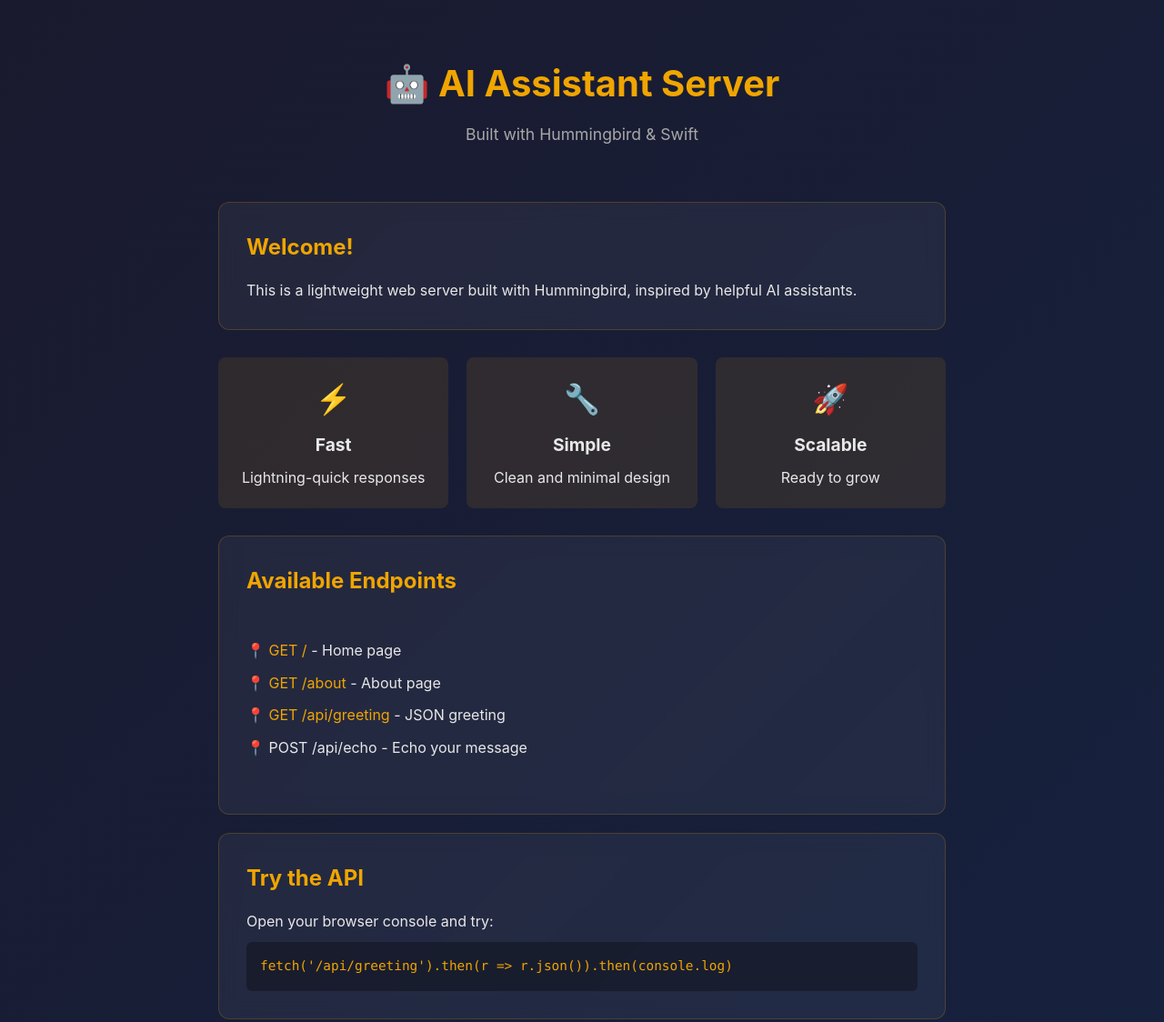
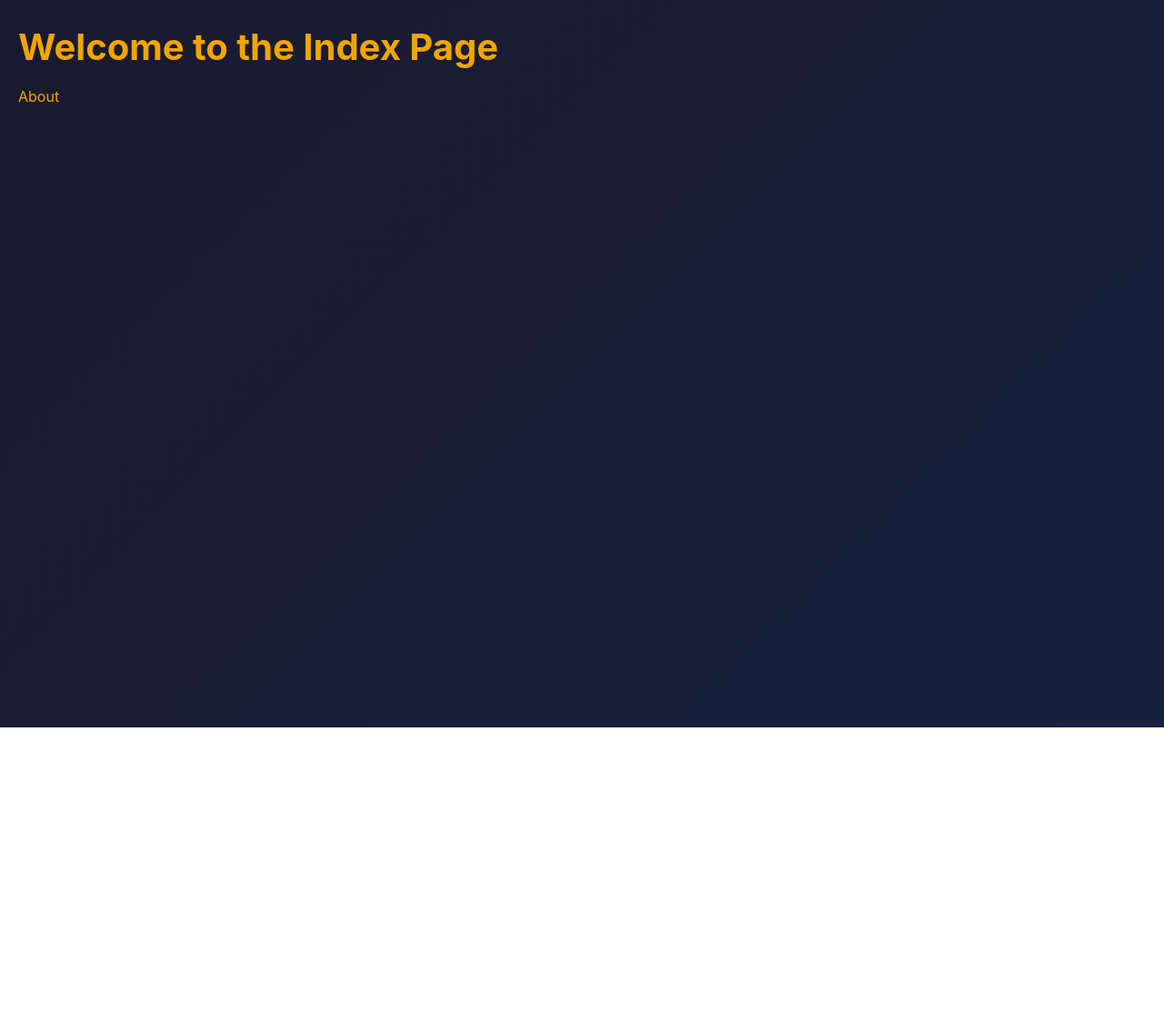
Before and after one commit to MysticAlyleid17/crispy-octo-waddle, a plain HTML site: page index.html in a window 1280 px wide. Shown: the whole page at 91% size. After the commit the page ends 800 px from the top, so only its background shows below. Drawn offline with Linux system fonts and the light colour scheme.

Commit message:
Fix: use relative paths for stylesheet and site links (GitHub Pages)

```diff
--- a/index.html
+++ b/index.html
@@ -3,54 +3,13 @@
 <head>
     <meta charset="UTF-8">
     <meta name="viewport" content="width=device-width, initial-scale=1.0">
-    <title>AI Assistant App</title>
-    <link rel="stylesheet" href="styles.css">
+    <link rel="stylesheet" href="./styles.css">
+    <title>Index Page</title>
 </head>
 <body>
-    <div class="container">
-        <header>
-            <h1>🤖 AI Assistant Server</h1>
-            <p class="subtitle">Built with Hummingbird & Swift</p>
-        </header>
-
-        <div class="card">
-            <h2>Welcome!</h2>
-            <p>This is a lightweight web server built with Hummingbird, inspired by helpful AI assistants.</p>
-        </div>
-
-        <div class="features">
-            <div class="feature">
-                <div class="feature-icon">⚡</div>
-                <h3>Fast</h3>
-                <p>Lightning-quick responses</p>
-            </div>
-            <div class="feature">
-                <div class="feature-icon">🔧</div>
-                <h3>Simple</h3>
-                <p>Clean and minimal design</p>
-            </div>
-            <div class="feature">
-                <div class="feature-icon">🚀</div>
-                <h3>Scalable</h3>
-                <p>Ready to grow</p>
-            </div>
-        </div>
-
-        <div class="card">
-            <h2>Available Endpoints</h2>
-            <ul class="endpoint-list">
-                <li>📍 <a href="/">GET /</a> - Home page</li>
-                <li>📍 <a href="/about">GET /about</a> - About page</li>
-                <li>📍 <a href="/api/greeting">GET /api/greeting</a> - JSON greeting</li>
-                <li>📍 POST /api/echo - Echo your message</li>
-            </ul>
-        </div>
-
-        <div class="card">
-            <h2>Try the API</h2>
-            <p>Open your browser console and try:</p>
-            <pre><code>fetch('/api/greeting').then(r => r.json()).then(console.log)</code></pre>
-        </div>
-    </div>
+    <h1>Welcome to the Index Page</h1>
+    <nav>
+        <a href="./about.html">About</a>
+    </nav>
 </body>
 </html>
```
